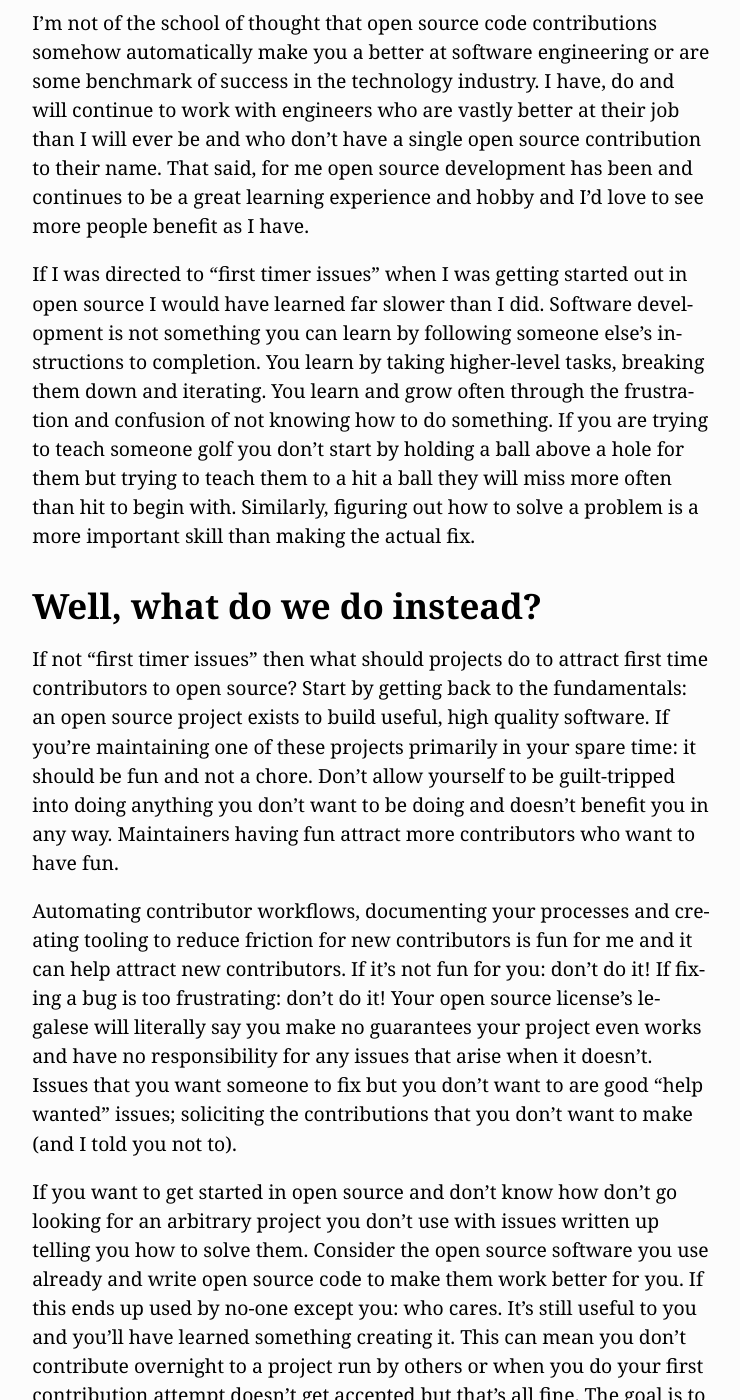
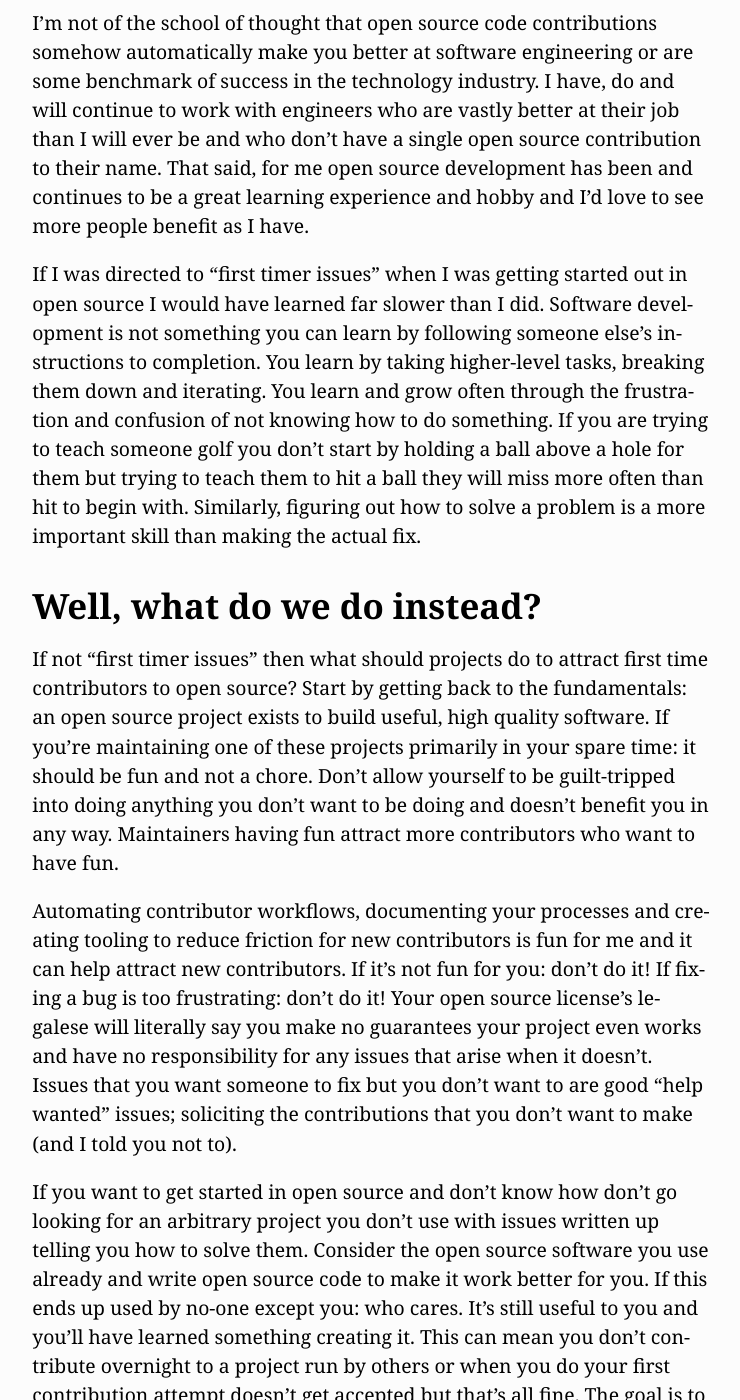
Before and after one commit to MikeMcQuaid/mikemcquaid.com, a Jekyll site: the page built from _posts/2018-01-29-issues-with-first-timer-issues.md, in a window 1280 px wide and 1400 px high, scrolled down 1591 px. Shown: the whole window, without its empty margins (269-1009 px from the left). Built offline with Jekyll 4.4.1, drawn with Linux system fonts in a browser that asks for light colours; some of the changed text lies outside the part shown.

Commit message:
issues-with-first-timer-issues: fix typos.

```diff
--- a/_posts/2018-01-29-issues-with-first-timer-issues.md
+++ b/_posts/2018-01-29-issues-with-first-timer-issues.md
@@ -17,9 +17,9 @@ If every "first timer" ended up being a maintainer and fixing hundreds of issues
 
 ## Contributing to open source makes us better
 
-I'm not of the school of thought that open source code contributions somehow automatically make you a better at software engineering or are some benchmark of success in the technology industry. I have, do and will continue to work with engineers who are vastly better at their job than I will ever be and who don't have a single open source contribution to their name. That said, for me open source development has been and continues to be a great learning experience and hobby and I'd love to see more people benefit as I have.
+I'm not of the school of thought that open source code contributions somehow automatically make you better at software engineering or are some benchmark of success in the technology industry. I have, do and will continue to work with engineers who are vastly better at their job than I will ever be and who don't have a single open source contribution to their name. That said, for me open source development has been and continues to be a great learning experience and hobby and I'd love to see more people benefit as I have.
 
-If I was directed to "first timer issues" when I was getting started out in open source I would have learned far slower than I did. Software development is not something you can learn by following someone else's instructions to completion. You learn by taking higher-level tasks, breaking them down and iterating. You learn and grow often through the frustration and confusion of not knowing how to do something. If you are trying to teach someone golf you don't start by holding a ball above a hole for them but trying to teach them to a hit a ball they will miss more often than hit to begin with. Similarly, figuring out how to solve a problem is a more important skill than making the actual fix.
+If I was directed to "first timer issues" when I was getting started out in open source I would have learned far slower than I did. Software development is not something you can learn by following someone else's instructions to completion. You learn by taking higher-level tasks, breaking them down and iterating. You learn and grow often through the frustration and confusion of not knowing how to do something. If you are trying to teach someone golf you don't start by holding a ball above a hole for them but trying to teach them to hit a ball they will miss more often than hit to begin with. Similarly, figuring out how to solve a problem is a more important skill than making the actual fix.
 
 ## Well, what do we do instead?
 
@@ -27,4 +27,4 @@ If not "first timer issues" then what should projects do to attract first time c
 
 Automating contributor workflows, documenting your processes and creating tooling to reduce friction for new contributors is fun for me and it can help attract new contributors. If it's not fun for you: don't do it! If fixing a bug is too frustrating: don't do it! Your open source license's legalese will literally say you make no guarantees your project even works and have no responsibility for any issues that arise when it doesn't. Issues that you want someone to fix but you don't want to are good "help wanted" issues; soliciting the contributions that you don't want to make (and I told you not to).
 
-If you want to get started in open source and don't know how don't go looking for an arbitrary project you don't use with issues written up telling you how to solve them. Consider the open source software you use already and write open source code to make them work better for you. If this ends up used by no-one except you: who cares. It's still useful to you and you'll have learned something creating it. This can mean you don't contribute overnight to a project run by others or when you do your first contribution attempt doesn't get accepted but that's all fine. The goal is to have fun, learn something and solve problems instead of ticking a "contributed to an open source project" box.
+If you want to get started in open source and don't know how don't go looking for an arbitrary project you don't use with issues written up telling you how to solve them. Consider the open source software you use already and write open source code to make it work better for you. If this ends up used by no-one except you: who cares. It's still useful to you and you'll have learned something creating it. This can mean you don't contribute overnight to a project run by others or when you do your first contribution attempt doesn't get accepted but that's all fine. The goal is to have fun, learn something and solve problems instead of ticking a "contributed to an open source project" box.
```
Also changed, not shown: other parts of _posts/2018-01-29-issues-with-first-timer-issues.md (+1 -1 lines).
